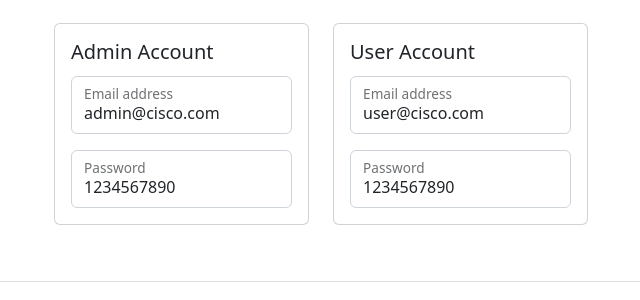
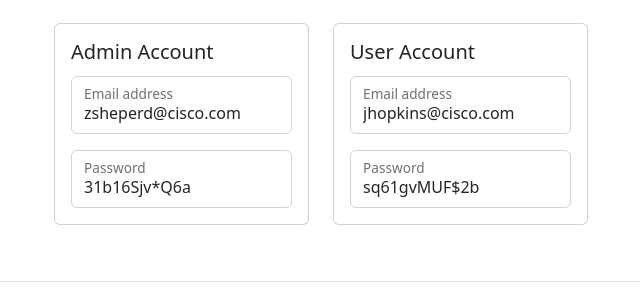
Before and after one commit to SeanConroy01/salesconnect, a Flask app: page /login in a window 1280 px wide. Shown: the part 432-732 px from the top of the page, without its empty margins (319-959 px from the left). Run offline with Flask 2, Linux system fonts and the light colour scheme; some libraries are stand-ins or nearby versions.

Commit message:
Update sample credentials

```diff
--- a/src/main.py
+++ b/src/main.py
@@ -66,7 +66,7 @@ class Sale(db.Model):
   customer_id = db.Column(db.Integer, db.ForeignKey("customers.id"))
   parent_customer = relationship("Customer", back_populates="sales")
 
-db.create_all()
+# db.create_all()
 
 # Import blueprints
 from src.routes.auth import auth_routes
--- a/src/templates/login.html
+++ b/src/templates/login.html
@@ -25,11 +25,11 @@
         <div class="card-body">
           <h5 class="card-title pb-1">Admin Account</h5>
           <div class="form-floating mb-3">
-            <input type="email" class="form-control" id="floatingInput" placeholder="name@example.com" value="admin@cisco.com">
+            <input type="email" class="form-control" id="floatingInput" placeholder="name@example.com" value="zsheperd@cisco.com">
             <label for="floatingInput">Email address</label>
           </div>
           <div class="form-floating">
-            <input type="email" class="form-control" id="floatingInput" placeholder="name@example.com" value="1234567890">
+            <input type="email" class="form-control" id="floatingInput" placeholder="name@example.com" value="31b16Sjv*Q6a">
             <label for="floatingInput">Password</label>
           </div>
         </div>
@@ -41,11 +41,11 @@
         <div class="card-body">
           <h5 class="card-title pb-1">User Account</h5>
           <div class="form-floating mb-3">
-            <input type="email" class="form-control" id="floatingInput" placeholder="name@example.com" value="user@cisco.com">
+            <input type="email" class="form-control" id="floatingInput" placeholder="name@example.com" value="jhopkins@cisco.com">
             <label for="floatingInput">Email address</label>
           </div>
           <div class="form-floating">
-            <input type="email" class="form-control" id="floatingInput" placeholder="name@example.com" value="1234567890">
+            <input type="email" class="form-control" id="floatingInput" placeholder="name@example.com" value="sq61gvMUF$2b">
             <label for="floatingInput">Password</label>
           </div>
         </div>
```
Also changed, not shown: README.md, src/data.db.
